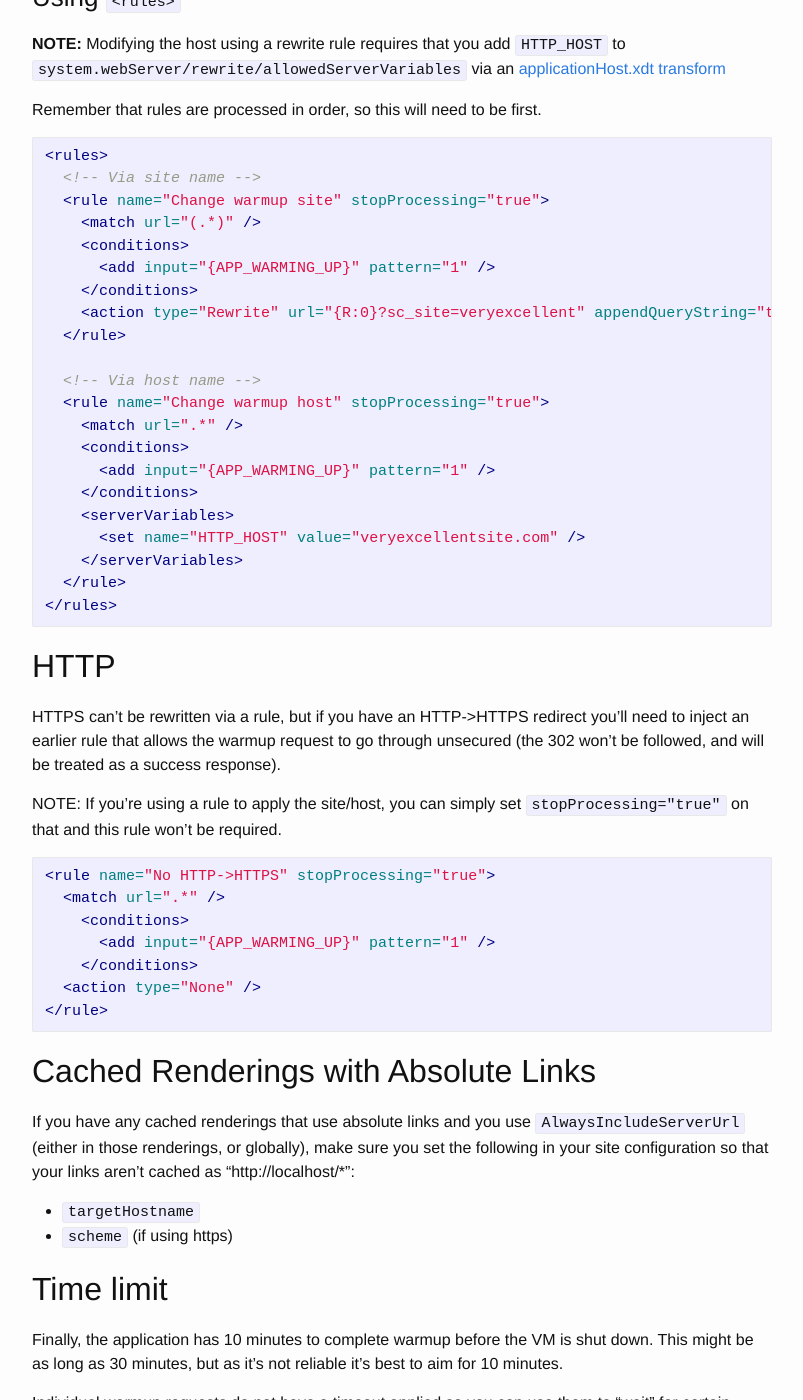
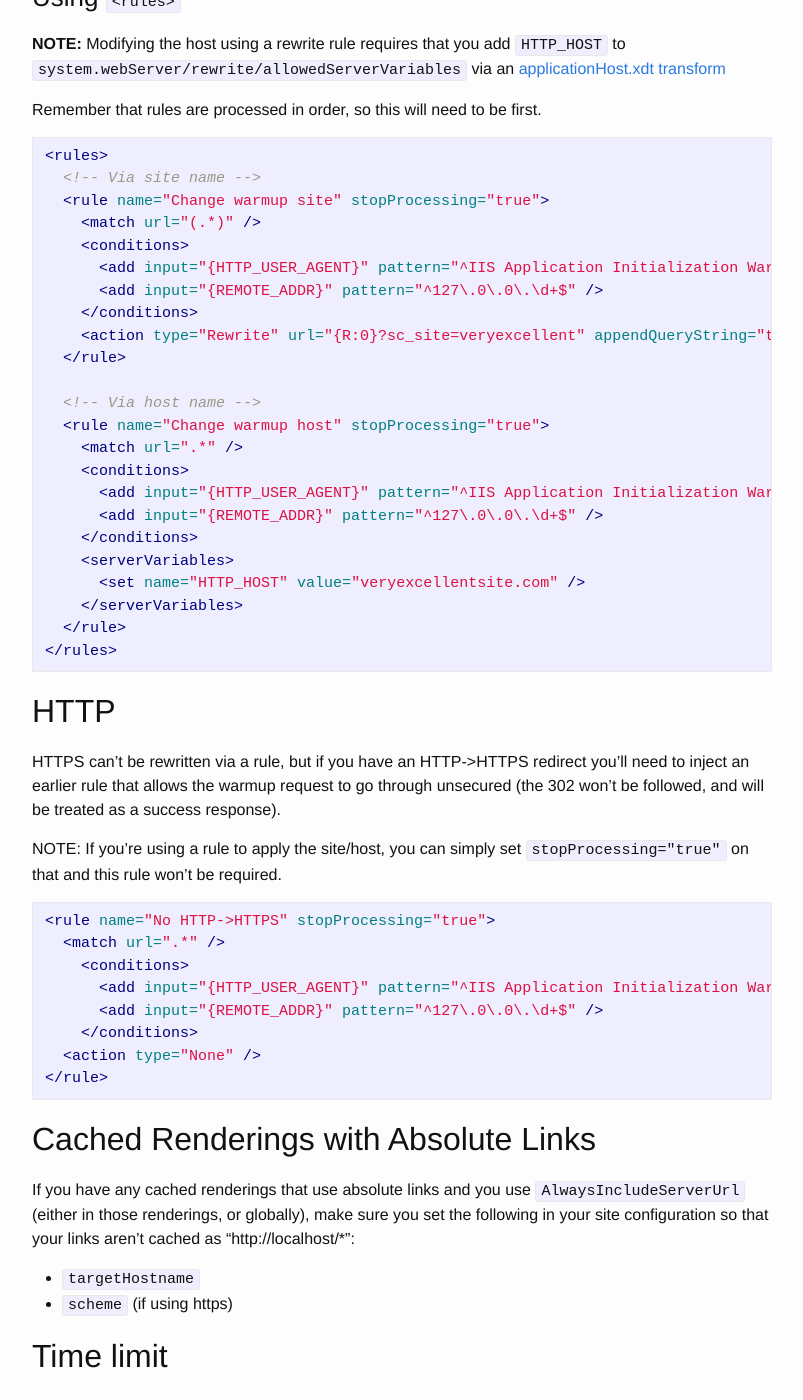
Before and after one commit to richardszalay/richardszalay.github.io, a Jekyll site: the page built from _posts/2019-07-03-sitecore-azure-appinit.md, in a window 1280 px wide and 1400 px high, scrolled down 2363 px. Shown: the whole window, without its empty margins (238-1041 px from the left). Built offline with Jekyll 4.4.1, drawn with Linux system fonts in a browser that asks for light colours; comment, search, counter and statistics services are not loaded; some of the changed text lies outside the part shown.

Commit message:
Fix warmup request detection in sitecore-azure-appinit

````diff
--- a/_posts/2019-07-03-sitecore-azure-appinit.md
+++ b/_posts/2019-07-03-sitecore-azure-appinit.md
@@ -107,7 +107,8 @@ Remember that rules are processed in order, so this will need to be first.
   <rule name="Change warmup site" stopProcessing="true">
     <match url="(.*)" />
     <conditions>
-      <add input="{APP_WARMING_UP}" pattern="1" />
+      <add input="{HTTP_USER_AGENT}" pattern="^IIS Application Initialization Warmup$" />
+      <add input="{REMOTE_ADDR}" pattern="^127\.0\.0\.\d+$" />
     </conditions>
     <action type="Rewrite" url="{R:0}?sc_site=veryexcellent" appendQueryString="true" />
   </rule>
@@ -116,7 +117,8 @@ Remember that rules are processed in order, so this will need to be first.
   <rule name="Change warmup host" stopProcessing="true">
     <match url=".*" />
     <conditions>
-      <add input="{APP_WARMING_UP}" pattern="1" />
+      <add input="{HTTP_USER_AGENT}" pattern="^IIS Application Initialization Warmup$" />
+      <add input="{REMOTE_ADDR}" pattern="^127\.0\.0\.\d+$" />
     </conditions>
     <serverVariables>
       <set name="HTTP_HOST" value="veryexcellentsite.com" />
@@ -136,7 +138,8 @@ NOTE: If you're using a rule to apply the site/host, you can simply set `stopPro
 <rule name="No HTTP->HTTPS" stopProcessing="true">
   <match url=".*" />
     <conditions>
-      <add input="{APP_WARMING_UP}" pattern="1" />
+      <add input="{HTTP_USER_AGENT}" pattern="^IIS Application Initialization Warmup$" />
+      <add input="{REMOTE_ADDR}" pattern="^127\.0\.0\.\d+$" />
     </conditions>
   <action type="None" />
 </rule>
@@ -179,3 +182,8 @@ One strategy is to create a dummy page that you can send 'marker' requests to:
 ```
 
 This allows you to filter Failed Request Tracing to this page and you can review the logs to compare timestamps. If there is little to no time between marker requests, there's probably errors occuring for the intervening requests.
+
+You can also identify requests made by/during warmup:
+
+1. Warmup requests will have a user agent of `IIS Application Initialization Warmup`
+2. Regular/external requests made while warmup is in progress will have a `APP_WARMING_UP` server variable set to `1`
````
